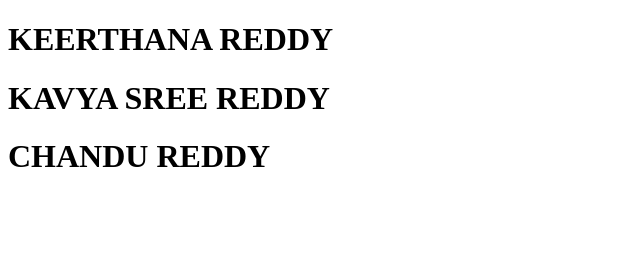
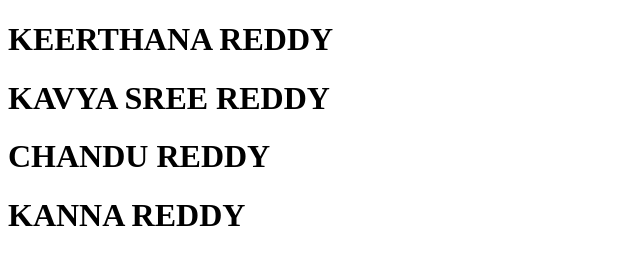
Before and after one commit to chandureddy142/Test, a plain HTML site: page index.html in a window 1280 px wide. Shown: the whole page, without its empty margins (0-640 px from the left). Drawn offline with Linux system fonts and the light colour scheme.

Commit message:
kanna reddy header added

```diff
--- a/index.html
+++ b/index.html
@@ -9,5 +9,6 @@
     <h1>KEERTHANA REDDY</h1>
     <h1>KAVYA SREE REDDY</h1>
     <h1>CHANDU REDDY</h1>
+    <h1>KANNA REDDY</h1>
 </body>
 </html>
```
